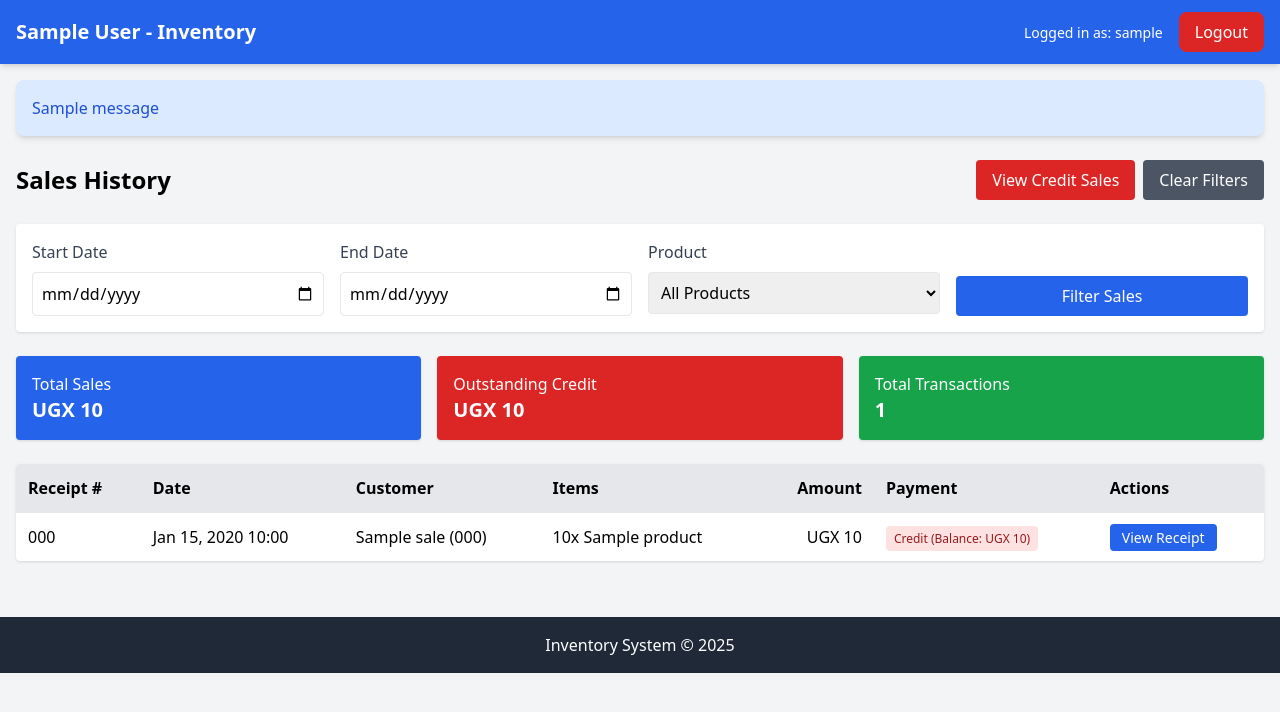
After one commit to jonathan-ndayisenga/mykashop, a Django app: page /sales-history/ in a window 1280 px wide. The commit adds this page. Shown: the top 712 px of the page. Run offline with Django 5.2, Linux system fonts and the light colour scheme; a user stored in the database is signed in; tables that the repository leaves empty hold one stand-in row (values such as "Sample post"); one stand-in notice (Sample message) is shown; some libraries are stand-ins or nearby versions.

Commit message:
updated work

```diff
--- a/inventory/views.py
+++ b/inventory/views.py
@@ -8,7 +8,7 @@ from django.db import IntegrityError, transaction
 from django.core.exceptions import ValidationError, PermissionDenied
 from django.utils import timezone
 from django.db.models import Sum, F, Count
-from fastapi import logger
+# Removed unused fastapi import
 from .models import Category
 from .decorators import manager_required  #
 
@@ -65,7 +65,10 @@ def create_sale(request):
                 if quantity <= 0:
                     continue
 
-                if product.stock_quantity < quantity:
+                # Check stock and update
+                try:
+                    product.update_stock(-quantity)  # Subtract sold quantity
+                except ValidationError:
                     sale.delete()
                     return JsonResponse({
                         'success': False,
@@ -80,9 +83,6 @@ def create_sale(request):
                 )
                 sale_item.save()
 
-                product.stock_quantity -= quantity
-                product.save()
-
                 total_amount += sale_item.total_price
 
             sale.total_amount = total_amount
@@ -95,13 +95,73 @@ def create_sale(request):
 
     products = Product.objects.filter(business=business)
     return render(request, 'inventory/create_sale.html', {'products': products})
-
 @login_required
 @cashier_required
 def receipt(request, sale_id):
     sale = get_object_or_404(Sale, id=sale_id, business=request.user.business)
     return render(request, 'inventory/receipt.html', {'sale': sale})
 
+@login_required
+@manager_required
+def stock_overview(request):
+    business = request.user.business
+    products = Product.objects.filter(business=business)
+
+    context = {
+        'products': products
+    }
+    return render(request, 'inventory/stock_overview.html', context)
+
+@login_required
+@manager_required
+def restock_product(request):
+    business = request.user.business
+
+    if request.method == 'POST':
+        product_id = request.POST.get('product')
+        quantity = int(request.POST.get('quantity'))
+        supplier = request.POST.get('supplier', '')
+        note = request.POST.get('note', '')
+
+        product = get_object_or_404(Product, id=product_id, business=business)
+
+        # Create the restock record
+        Restock.objects.create(
+            product=product,
+            quantity=quantity,
+            restocked_by=request.user,
+            supplier=supplier,
+            note=note
+        )
+
+        messages.success(request, f'Restocked {quantity} units of {product.name}')
+        return redirect('restock')
+
+    # Get products for the dropdown
+    products = Product.objects.filter(business=business)
+
+    # Get recent restocks
+    recent_restocks = Restock.objects.filter(
+        product__business=business
+    ).select_related('product').order_by('-restocked_at')[:10]
+
+    context = {
+        'products': products,
+        'recent_restocks': recent_restocks
+    }
+
+    return render(request, 'inventory/restock.html', context)
+
+@login_required
+@manager_required
+def restock_history(request):
+    business = request.user.business
+    restocks = Restock.objects.filter(product__business=business).select_related('product', 'restocked_by').order_by('-restocked_at')
+
+    context = {
+        'restocks': restocks
+    }
+    return render(request, 'inventory/restock_history.html', context)
 
 @login_required
 @manager_required
@@ -193,23 +253,46 @@ def cashier_dashboard(request):
 @manager_required
 def restock_product(request):
     business = request.user.business
+
     if request.method == 'POST':
         product_id = request.POST.get('product')
         quantity = int(request.POST.get('quantity'))
+        supplier = request.POST.get('supplier', '')
         note = request.POST.get('note', '')
 
         product = get_object_or_404(Product, id=product_id, business=business)
 
+        # Update product stock
+        product.stock_quantity += quantity
+        product.last_restocked = timezone.now()
+        product.save()
+
+        # Create the restock record
         Restock.objects.create(
             product=product,
             quantity=quantity,
             restocked_by=request.user,
+            supplier=supplier,
             note=note
         )
-        return redirect('manager_dashboard')
 
+        messages.success(request, f'Restocked {quantity} units of {product.name}')
+        return redirect('restock')
+
+    # Get products for the dropdown
     products = Product.objects.filter(business=business)
-    return render(request, 'inventory/restock.html', {'products': products})
+
+    # Get recent restocks
+    recent_restocks = Restock.objects.filter(
+        product__business=business
+    ).select_related('product').order_by('-restocked_at')[:10]
+
+    context = {
+        'products': products,
+        'recent_restocks': recent_restocks
+    }
+
+    return render(request, 'inventory/restock.html', context)
 
 @login_required
 def sale_list(request):
@@ -251,6 +334,44 @@ def sale_list(request):
     }
     return render(request, 'inventory/sale_list.html', context)
 
+@login_required
+def sales_history(request):
+    business = request.user.business
+    sales = Sale.objects.filter(business=business).order_by('-created_at')
+
+    # Filtering
+    start_date = request.GET.get('start_date')
+    end_date = request.GET.get('end_date')
+    product_id = request.GET.get('product')
+    credit_only = request.GET.get('credit_only')
+
+    if start_date:
+        sales = sales.filter(created_at__date__gte=start_date)
+    if end_date:
+        sales = sales.filter(created_at__date__lte=end_date)
+    if product_id:
+        sales = sales.filter(items__product_id=product_id)
+    if credit_only:
+        sales = sales.filter(is_credit=True, balance__gt=0)
+
+    # Calculate totals
+    total_sales = sales.aggregate(total=Sum('total_amount'))['total'] or 0
+    total_credit = sales.filter(is_credit=True).aggregate(total=Sum('balance'))['total'] or 0
+
+    # Get products for filter dropdown
+    products = Product.objects.filter(business=business)
+
+    context = {
+        'sales': sales,
+        'total_sales': total_sales,
+        'total_credit': total_credit,
+        'products': products,
+        'start_date': start_date,
+        'end_date': end_date,
+        'product_id': product_id,
+        'credit_only': credit_only,
+    }
+    return render(request, 'inventory/sales_history.html', context)
 @login_required
 @manager_required
 def manage_categories(request):
@@ -340,7 +461,8 @@ def check_stock(request):
 
         product_list = []
         for product in products:
-            total_sold = product.sale_items.aggregate(
+            # Use the correct relationship name
+            total_sold = SaleItem.objects.filter(product=product).aggregate(
                 total_qty=Sum('quantity'),
                 total_revenue=Sum(F('quantity') * F('unit_price'))
             )
@@ -366,18 +488,21 @@ def check_stock(request):
         return render(request, 'inventory/check_stock.html', {
             'search_results': product_list,
             'query': query,
-            'stock_data': []  # so template doesn’t break
+            'stock_data': []  # so template doesn't break
         })
 
     # If no search → group by category
-    categories = Category.objects.filter(business=business).prefetch_related('products')
+    categories = Category.objects.filter(business=business)
     stock_data = []
+
     for category in categories:
-        products = category.products.all()
+        # Get products for this category
+        products = Product.objects.filter(category=category, business=business)
 
         product_list = []
         for product in products:
-            total_sold = product.sale_items.aggregate(
+            # Use the correct relationship name
+            total_sold = SaleItem.objects.filter(product=product).aggregate(
                 total_qty=Sum('quantity'),
                 total_revenue=Sum(F('quantity') * F('unit_price'))
             )
@@ -409,7 +534,6 @@ def check_stock(request):
         'query': query,
     })
 
-
 @login_required
 def receipt(request, sale_id):
     sale = get_object_or_404(Sale, id=sale_id, business=request.user.business)
--- a/inventory_project/urls.py
+++ b/inventory_project/urls.py
@@ -17,7 +17,12 @@ urlpatterns = [
     path('', login_view, name='root'),
     path('manage-categories/', manage_categories, name='manage_categories'),
     path('add-stock/', add_stock_page, name='add_stock_page'),
-    path('check-stock/', check_stock, name='check_stock') # Use login_view for root URL
+    path('check-stock/', check_stock, name='check_stock'),
+    path('stock-overview/', views.stock_overview, name='stock_overview'),
+    path('restock-history/', views.restock_history, name='restock_history'),
+    path('sales-history/', views.sales_history, name='sales_history'),
+    path('restock/', views.restock_product, name='restock'),
+  # Use login_view for root URL
 ]
 
 # Static files
--- /dev/null
+++ b/templates/inventory/sales_history.html
@@ -0,0 +1,121 @@
+{% extends 'base.html' %}
+{% load humanize %}
+
+{% block content %}
+<div class="mb-6 flex justify-between items-center">
+    <h1 class="text-2xl font-bold">Sales History</h1>
+    <div class="flex space-x-2">
+        <a href="?credit_only=1" class="bg-red-600 text-white px-4 py-2 rounded hover:bg-red-700">
+            View Credit Sales
+        </a>
+        <a href="{% url 'sales_history' %}" class="bg-gray-600 text-white px-4 py-2 rounded hover:bg-gray-700">
+            Clear Filters
+        </a>
+    </div>
+</div>
+
+<!-- Filter Form -->
+<form method="get" class="mb-6 bg-white p-4 rounded shadow">
+    <div class="grid grid-cols-1 md:grid-cols-4 gap-4">
+        <div>
+            <label class="block text-gray-700 mb-2">Start Date</label>
+            <input type="date" name="start_date" value="{{ start_date }}" class="w-full p-2 border rounded">
+        </div>
+        <div>
+            <label class="block text-gray-700 mb-2">End Date</label>
+            <input type="date" name="end_date" value="{{ end_date }}" class="w-full p-2 border rounded">
+        </div>
+        <div>
+            <label class="block text-gray-700 mb-2">Product</label>
+            <select name="product" class="w-full p-2 border rounded">
+                <option value="">All Products</option>
+                {% for product in products %}
+                <option value="{{ product.id }}" {% if product_id == product.id|stringformat:"s" %}selected{% endif %}>
+                    {{ product.name }}
+                </option>
+                {% endfor %}
+            </select>
+        </div>
+        <div class="flex items-end">
+            <button type="submit" class="bg-blue-600 text-white px-4 py-2 rounded hover:bg-blue-700 w-full">
+                Filter Sales
+            </button>
+        </div>
+    </div>
+</form>
+
+<!-- Sales Summary -->
+<div class="grid grid-cols-1 md:grid-cols-3 gap-4 mb-6">
+    <div class="bg-blue-600 text-white p-4 rounded shadow">
+        <div>Total Sales</div>
+        <div class="text-xl font-bold">UGX {{ total_sales|floatformat:0|intcomma }}</div>
+    </div>
+    <div class="bg-red-600 text-white p-4 rounded shadow">
+        <div>Outstanding Credit</div>
+        <div class="text-xl font-bold">UGX {{ total_credit|floatformat:0|intcomma }}</div>
+    </div>
+    <div class="bg-green-600 text-white p-4 rounded shadow">
+        <div>Total Transactions</div>
+        <div class="text-xl font-bold">{{ sales.count|intcomma }}</div>
+    </div>
+</div>
+
+<!-- Sales Table -->
+<div class="bg-white rounded shadow overflow-x-auto">
+    <table class="w-full text-black">
+        <thead class="bg-gray-200">
+            <tr>
+                <th class="p-3 text-left">Receipt #</th>
+                <th class="p-3 text-left">Date</th>
+                <th class="p-3 text-left">Customer</th>
+                <th class="p-3 text-left">Items</th>
+                <th class="p-3 text-right">Amount</th>
+                <th class="p-3 text-left">Payment</th>
+                <th class="p-3 text-left">Actions</th>
+            </tr>
+        </thead>
+        <tbody>
+            {% for sale in sales %}
+            <tr class="border-t hover:bg-gray-100">
+                <td class="p-3">{{ sale.receipt_number }}</td>
+                <td class="p-3">{{ sale.created_at|date:"M d, Y H:i" }}</td>
+                <td class="p-3">
+                    {% if sale.customer_name %}
+                        {{ sale.customer_name }}
+                        {% if sale.customer_phone %}({{ sale.customer_phone }}){% endif %}
+                    {% else %}
+                        Walk-in Customer
+                    {% endif %}
+                </td>
+                <td class="p-3">
+                    {% for item in sale.items.all %}
+                        {{ item.quantity }}x {{ item.product.name }}<br>
+                    {% endfor %}
+                </td>
+                <td class="p-3 text-right">UGX {{ sale.total_amount|floatformat:0|intcomma }}</td>
+                <td class="p-3">
+                    {% if sale.is_credit %}
+                        <span class="bg-red-100 text-red-800 px-2 py-1 rounded text-xs">
+                            Credit (Balance: UGX {{ sale.balance|floatformat:0|intcomma }})
+                        </span>
+                    {% else %}
+                        <span class="bg-green-100 text-green-800 px-2 py-1 rounded text-xs">
+                            Paid
+                        </span>
+                    {% endif %}
+                </td>
+                <td class="p-3">
+                    <a href="{% url 'receipt' sale.id %}" class="bg-blue-600 text-white px-3 py-1 rounded hover:bg-blue-700 text-sm">
+                        View Receipt
+                    </a>
+                </td>
+            </tr>
+            {% empty %}
+            <tr>
+                <td colspan="7" class="p-3 text-center">No sales found</td>
+            </tr>
+            {% endfor %}
+        </tbody>
+    </table>
+</div>
+{% endblock %}
```
Also changed, not shown: inventory/models.py (+54 -3 lines), templates/dashboard/manager_dashboard.html (+7 -0 lines), templates/inventory/add_stock.html (+8 -0 lines), templates/inventory/restock.html (added, +106 -0 lines), templates/inventory/restock_history.html (added, +48 -0 lines), templates/inventory/stock_overview.html (added, +71 -0 lines), inventory/migrations/0002_product_current_stock_product_initial_stock_and_more.py (added).
